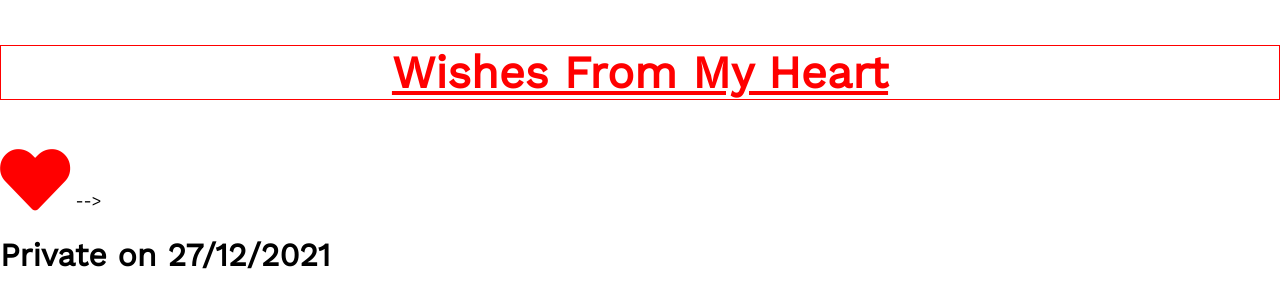
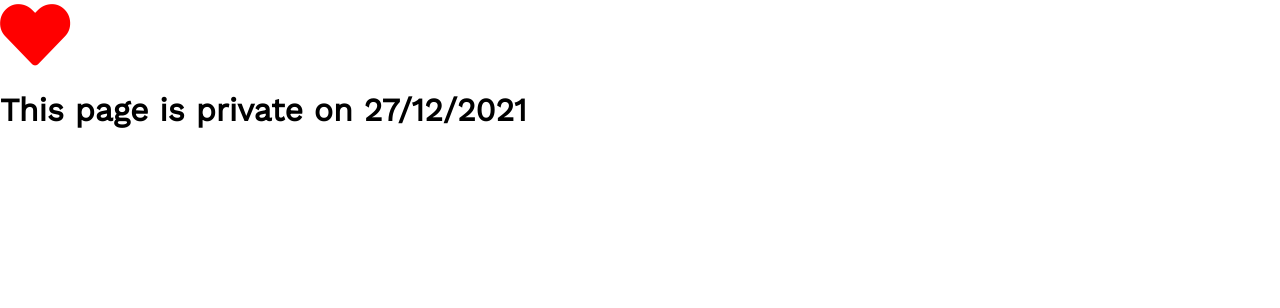
Before and after one commit to MinhQuangPtit/SpecialDay, a website: page index.html in a window 1280 px wide. Drawn offline with nearby package versions, Linux system fonts and the light colour scheme.

Commit message:
Update index.html

```diff
--- a/index.html
+++ b/index.html
@@ -128,9 +128,9 @@
         <circle cx="20" cy="20" r="20" />
       </svg>
     </div>
-    <div class="nine">
+    <div class="nine">  -->
       <!-- <p>Okay, now come back and tell me if you liked it.</p> -->
-      <a href="index2.html" class = "linkToHeart">
+<!--       <a href="index2.html" class = "linkToHeart">
         <p style="
               line-height: 53px;
               font-size: 45px;
@@ -139,13 +139,13 @@
               border: 1px
               solid red;
             ">Wishes From My Heart</p>
-      </a>
+      </a> -->
       <!-- <p class="last-smile">:)</p> -->
       <i class="fas fa-heart heart-icon"></i>
     </div>
-  </div> -->
+  </div>
 
-<h1> Private on 27/12/2021 </h1>
+<h1>This page is private on 27/12/2021 </h1>
 </body>
 
 <script src="https://cdnjs.cloudflare.com/ajax/libs/gsap/1.20.3/TweenMax.min.js"></script>
```
